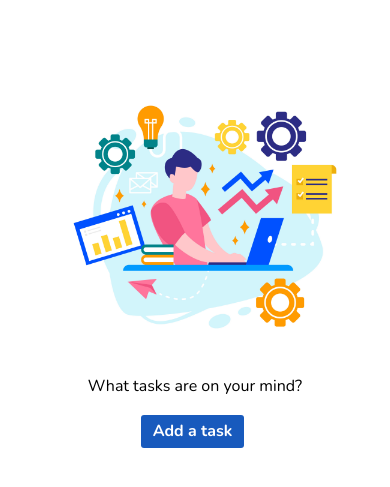
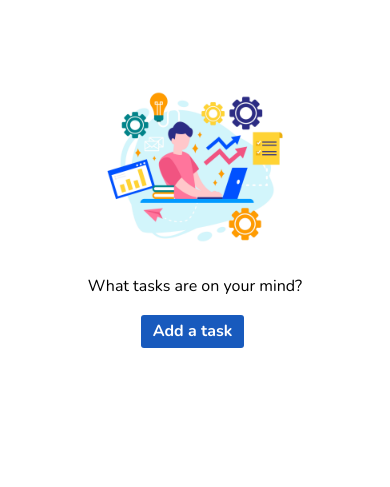
Before and after one commit to artur-h/ToDo-App, a website built with webpack: page src/index.html in a window 390 px wide. Shown: the part 149-636 px from the top of the page. Built offline with nearby package versions, Linux system fonts and the light colour scheme.

Commit message:
Fixed placeholder on mobile screen size

```diff
--- a/src/scss/todo/emptyStatePlaceholder.scss
+++ b/src/scss/todo/emptyStatePlaceholder.scss
@@ -10,6 +10,12 @@
     height: 300px;
     background-image: url("../assets/images/empty_state_placeholder.png");
     background-size: cover;
+
+    @media screen and (max-width: 435px) {
+      margin: 0 auto;
+      width: 200px;
+      height: 200px;
+    }
   }
   &__text {
     margin: 10px 0 20px;
```
